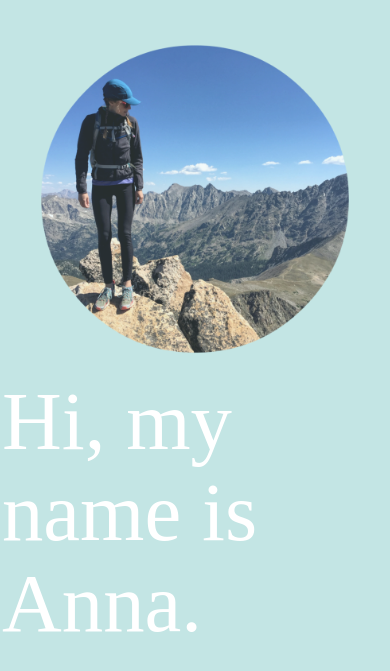
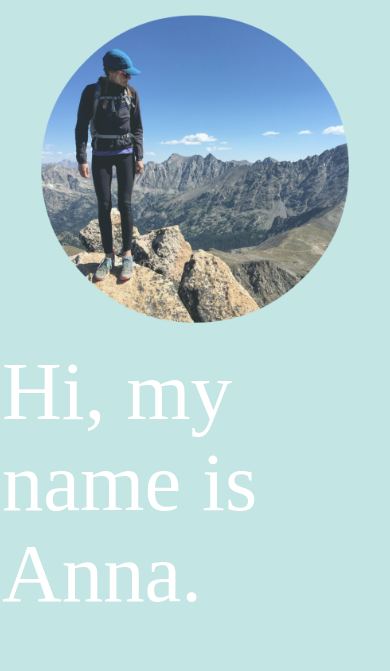
Before and after one commit to annadolan/annadolan.github.io, a Jekyll site: the page built from index.html, in a window 390 px wide. Shown: the top 671 px of the page. Built offline with Jekyll 4.4.1, drawn with Linux system fonts in a browser that asks for light colours; nearby versions of some CDN libraries; some web fonts are replaced.

Commit message:
Remove more padding

```diff
--- a/css/styles.css
+++ b/css/styles.css
@@ -13,6 +13,10 @@ body {
   .container-fluid {
     padding: 0;
     margin: 0;
+  }
+
+  .jumbotron {
+    padding: 0;
   }
 
   body {
```
Also changed, not shown: 1 other file.
